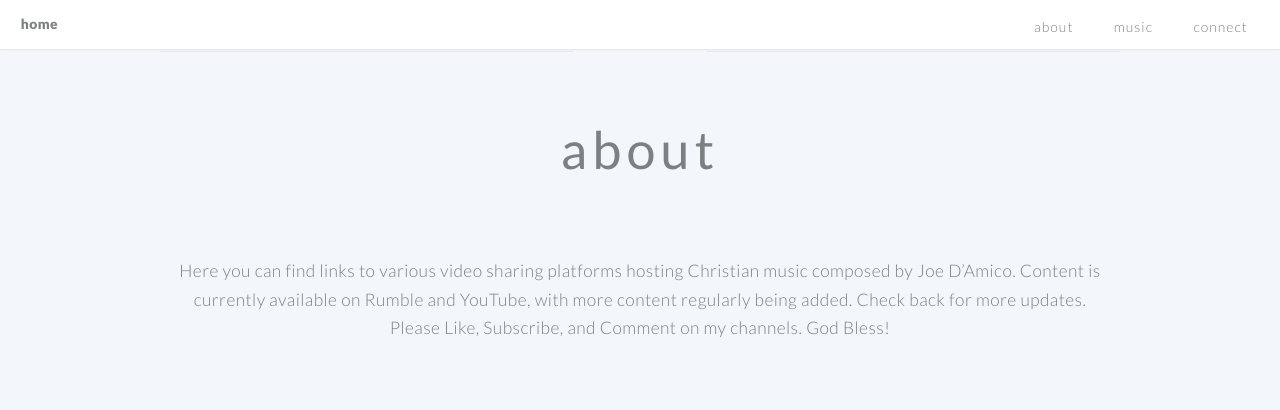
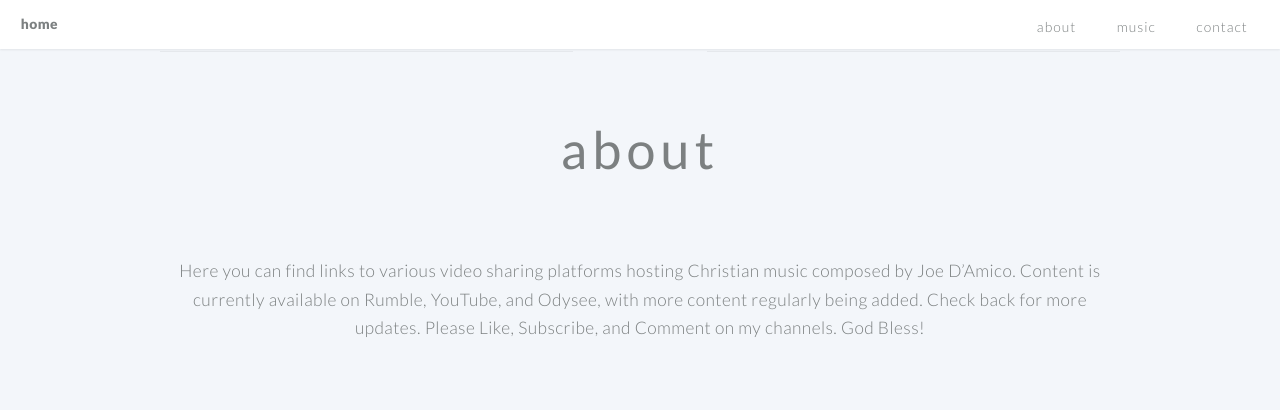
Before and after one commit to jjdamico/jjdamico.github.io, a Jekyll site: the page built from index.md, in a window 1280 px wide and 1400 px high, scrolled down 612 px. Shown: the top 410 px of the window. Built offline with Jekyll 4.4.1, drawn with Linux system fonts in a browser that asks for light colours; some of the changed text lies outside the part shown.

Commit message:
43rd commit

```diff
--- a/_data/music.yml
+++ b/_data/music.yml
@@ -4,6 +4,7 @@
 music:
   - category:
     items:
+      - item: stand.html
       - item: believe.html
       - item: itiswell.html
       - item: guardian.html
--- /dev/null
+++ b/_includes/stand.html
@@ -0,0 +1,2 @@
+<iframe class="rumble" width="600" height="338" src="https://rumble.com/embed/vg4j4r/?pub=hqayd" frameborder="0" allowfullscreen></iframe>
+<h1>I Will Stand (On the Promises) by Joe D'Amico</h1>
--- a/index.md
+++ b/index.md
@@ -39,11 +39,11 @@ portfolio: music # the heading for your portfolio and title of your YAML file
 # optional CTA section --------------------------------------------------
 
 # By declaring these variables, you can include a CTA section.
-cta: connect # the heading for your CTA section
-cta_description: questions, comments, or concerns? please don't hesitate to reach out. # a description to be desplayed below the heading and above the content
+cta: contact # the heading for your CTA section
+cta_description: Questions, comments, or concerns? please don't hesitate to reach out via E-mail. # a description to be desplayed below the heading and above the content
 cta_button: mailto:saragong@usc.edu # a link to an external website or to media
 cta_button_label: contact # the label on the button
 
 ---
 [//]: # (write a bit about yourself here)
-Here you can find links to various video sharing platforms hosting Christian music composed by Joe D'Amico.  Content is currently available on Rumble and YouTube, with more content regularly being added.  Check back for more updates.  Please Like, Subscribe, and Comment on my channels.  God Bless!
+Here you can find links to various video sharing platforms hosting Christian music composed by Joe D'Amico.  Content is currently available on Rumble, YouTube, and Odysee, with more content regularly being added.  Check back for more updates.  Please Like, Subscribe, and Comment on my channels.  God Bless!
```
